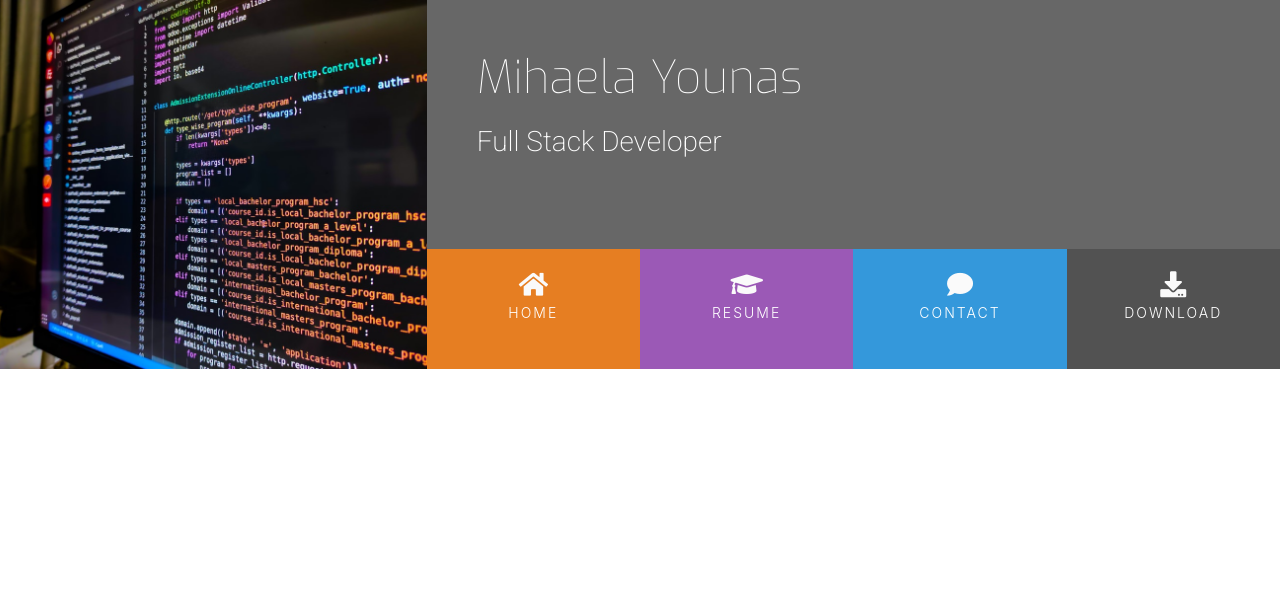
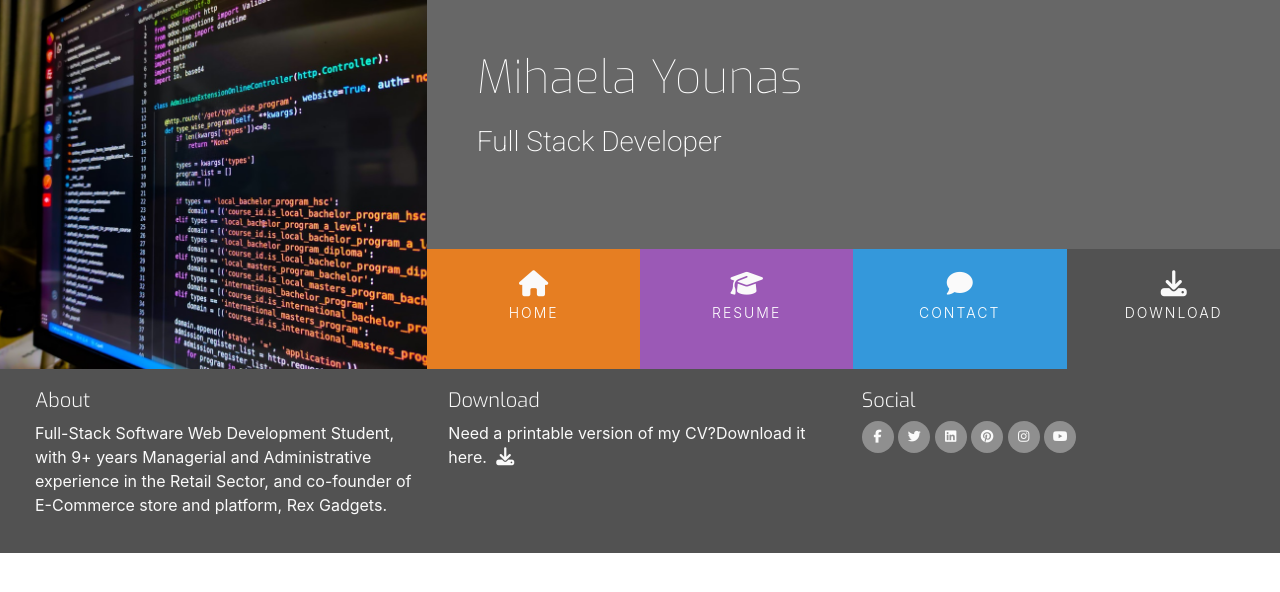
Before and after one commit to mihayounas/ucd-resume, a plain HTML site: page index.html in a window 1280 px wide. Drawn offline with nearby package versions, Linux system fonts and the light colour scheme.

Commit message:
Add about footer section and style it

```diff
--- a/assets/css/style.css
+++ b/assets/css/style.css
@@ -19,6 +19,28 @@
 
 .ui-menu-color-download {
     background-color: #525252;
+}
+
+/*--------------------------------Special paddings/margins/text */
+h1,
+h2,
+h3,
+h4 {
+    margin: 0;
+}
+
+.upprcase {
+    text-transform: uppercase;
+}
+
+.general-sub {
+    font-family: "Exo", sans-serif;
+    font-weight: 300;
+    color: #fafafa
+}
+
+.inline-block {
+    display: inline-block;
 }
 
 /*--------------------------------Heading */
@@ -105,3 +127,61 @@ header {
     font-weight: 300;
     letter-spacing: 2px;
 }
+
+/*--------------------------------Hover.css */
+
+.hvr-sweep-to-bottom::before {
+    background: rgba(0, 0, 0, 0.2);
+    height: 120px;
+}
+
+/*--------------------------------Footer */
+footer {
+    background-color: #525252;
+    color: #fafafa;
+    min-height: 120px;
+    margin: 0;
+}
+
+.cv-pdf i {
+    font-size: 18px;
+    color: #fafafa;
+    text-align: center;
+    padding-left: 5px;
+    transition: all 0.35s ease-in-out;
+    -moz-transition: all 0.35s ease-in-out;
+    -webkit-transition: all 0.35s ease-in-out;
+    -o-transition: all 0.35s ease-in-out;
+}
+
+.cv-pdf i:hover {
+    color: #e84610;
+}
+
+.social-links {
+    padding-bottom: 15px;
+
+}
+
+.social-links li a i {
+    width: 32px;
+    height: 32px;
+    padding: 12px 0;
+    border-radius: 50%;
+    font-size: 13px;
+    line-height: 7px;
+    text-align: center;
+    color: #fafafa;
+    background: #8f8f8f;
+    -moz-transition: all 0.35s ease-in-out;
+    -webkit-transition: all 0.35s ease-in-out;
+    -o-transition: all 0.35s ease-in-out;
+}
+
+.social-links li a i:hover {
+    background-color: #e84610
+}
+
+#footer-details {
+    padding: 20px;
+}
--- a/index.html
+++ b/index.html
@@ -7,7 +7,9 @@
     <meta name="viewport" content="width=device-width, initial-scale=1.0">
     <link rel="stylesheet" href="https://maxcdn.bootstrapcdn.com/bootstrap/4.2.1/css/bootstrap.min.css" type="text/css" />
     <link rel="stylesheet" href="https://use.fontawesome.com/releases/v5.0.10/css/all.css" integrity="sha384-+d0P83n9kaQMCwj8F4RJB66tzIwOKmrdb46+porD/OvrJ+37WqIM7UoBtwHO6Nlg" crossorigin="anonymous">
+    <link rel="stylesheet" href="https://cdnjs.cloudflare.com/ajax/libs/hover.css/2.1.1/css/hover-min.css" type="text/css" />
     <link rel="stylesheet" href="assets/css/style.css">
+
     <title>Mihaela</title>
 </head>
 
@@ -27,21 +29,19 @@
                 <div class="row no-gutters">
                     <div class="col">
                         <ul id="nav" class="list-inline menucontainer">
-                            <li class="col-6 col-sm-3 ui-menu-color-home list-inline-item menuitem">
-                                <a href="#">
-                                    <i class="fa fa-home" aria-hidden="true"></i><span>Home</span>
-                                </a>
+                            <li class="col-6 col-sm-3 list-inline-item ui-menu-color-home menuitem">
+                                <a href="#" class="hvr-sweep-to-bottom"><i class="fa fa-home" aria-hidden="true"></i><span>Home</span></a>
                             </li>
                             <li class=" col-6 col-sm-3 ui-menu-color-resume list-inline-item menuitem">
-                                <a href="#">
+                                <a href="#" class="hvr-sweep-to-bottom">
                                     <i class="fa fa-graduation-cap" aria-hidden="true"></i><span>Resume</span></a>
                             </li>
                             <li class="col-6 col-sm-3 ui-menu-color-contact list-inline-item menuitem">
-                                <a href="#">
+                                <a href="#" class="hvr-sweep-to-bottom">
                                     <i class="fa fa-comment" aria-hidden="true"></i><span>Contact</span></a>
                             </li>
                             <li class="col-6 col-sm-3 ui-menu-color-download list-inline-item menuitem">
-                                <a href="#">
+                                <a href="#" class="hvr-sweep-to-bottom">
                                     <i class="fa fa-download" aria-hidden="true"></i><span>Download</span></a>
                             </li>
                         </ul>
@@ -53,10 +53,69 @@
     <section>
 
     </section>
-    <footer>
-
+    <footer class="container-fluid">
+        <div class="row" id="footer-details">
+            <div class="col-sm-4">
+                <h5 class="uppercase general-sub">About</h5>
+                <p class="inline-block">
+                    Full-Stack Software Web Development Student, with 9+ years Managerial
+                    and Administrative experience in the Retail Sector,
+                    and co-founder of E-Commerce store and platform, Rex Gadgets.
+                </p>
+            </div>
+            <div class="col-sm-4">
+                <h5 class="uppercase general-sub">Download</h5>
+                <p class="inline-block">
+                    Need a printable version of my CV?Download it here.
+                    <a href="#" target="_blank" class="cv-pdf">
+                        <i class="fa fa-download" aria-hidden="true"></i>
+                        <span class="sr-only">Download link.</span>
+                    </a>
+            </div>
+            <div class="col-sm-4">
+                <h5 class="uppercase general-sub">Social</h5>
+                <ul class="list-inline social-links">
+                    <li class="list-inline-item">
+                        <a target="_blank" href="#">
+                            <i class="fa fa-facebook" aria-hidden="true"></i>
+                            <span class="sr-only">Facebook</span>
+                        </a>
+                    </li>
+                    <li class="list-inline-item">
+                        <a target="_blank" href="#">
+                            <i class="fa-brands fa-twitter" aria-hidden="true"></i>
+                            <span class="sr-only">Twitter</span>
+                        </a>
+                    </li>
+                    <li class="list-inline-item">
+                        <a target="_blank" href="#">
+                            <i class="fa-brands fa-linkedin" aria-hidden="true"></i>
+                            <span class="sr-only">LinkedIn</span>
+                        </a>
+                    </li>
+                    <li class="list-inline-item">
+                        <a target="_blank" href="#">
+                            <i class="fa fa-pinterest" aria-hidden="true"></i>
+                            <span class="sr-only">Pinterest</span>
+                        </a>
+                    </li>
+                    <li class="list-inline-item">
+                        <a target="_blank" href="#">
+                            <i class="fa fa-instagram" aria-hidden="true"></i>
+                            <span class="sr-only">Instagram</span>
+                        </a>
+                    </li>
+                    <li class="list-inline-item">
+                        <a target="_blank" href="#">
+                            <i class="fa fa-youtube" aria-hidden="true"></i>
+                            <span class="sr-only">YouTube</span>
+                        </a>
+                    </li>
+                </ul>
+            </div>
+        </div>
     </footer>
-
+    <script src="https://kit.fontawesome.com/e8e79d1989.js" crossorigin="anonymous"></script>
 </body>
 
 </html>
```
